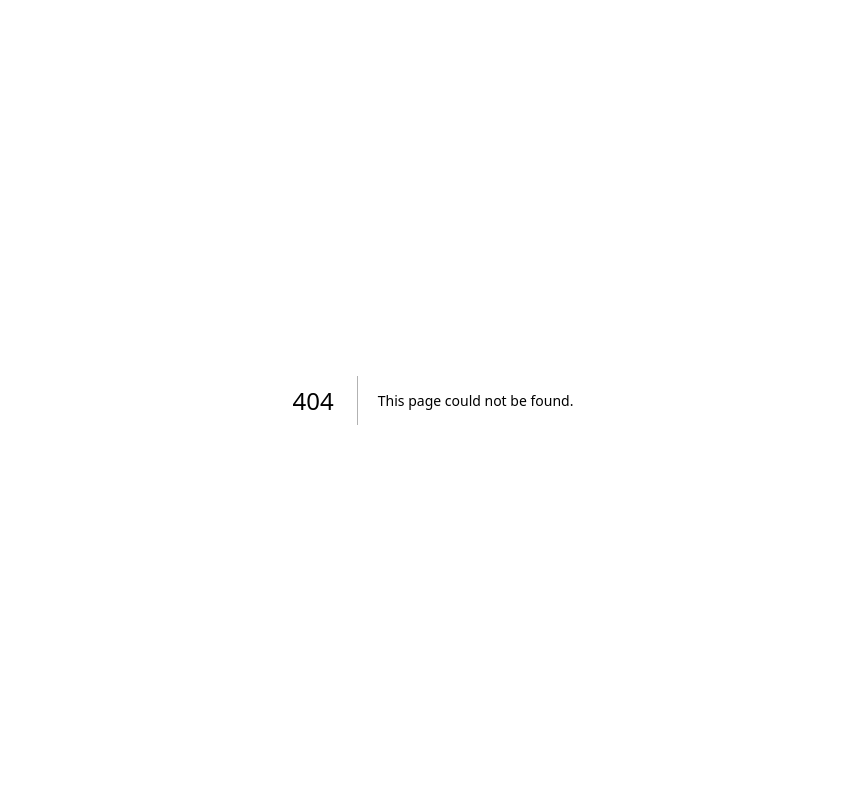
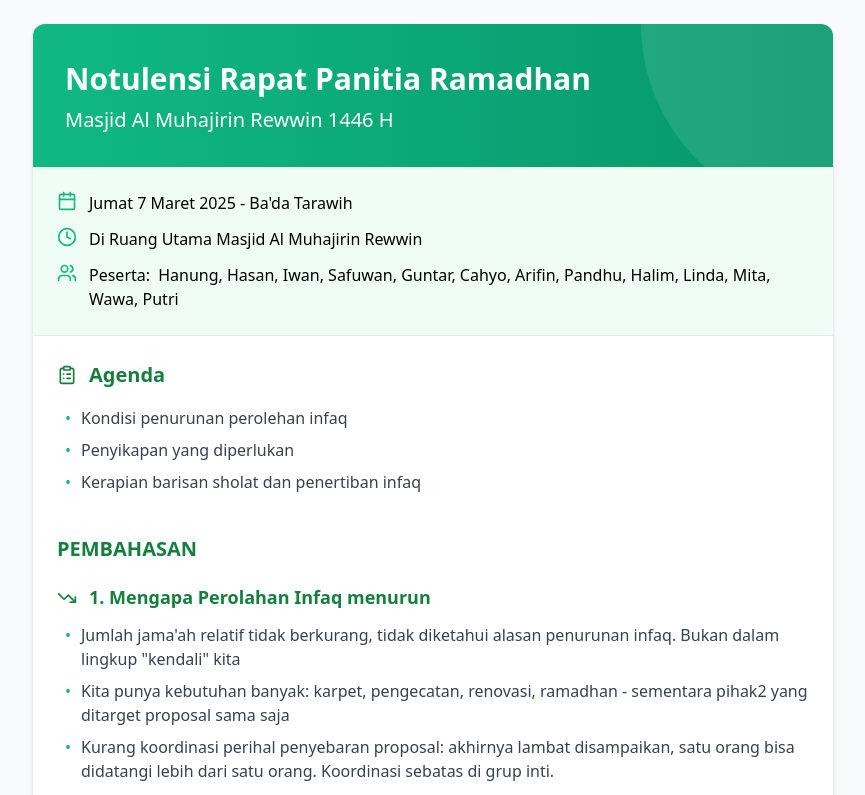
Before and after one commit to guntarion/almuhajirin-amal, a Next.js app: page /notulen/rapat-7-maret in a window 1280 px wide. Before the commit this address had no page. Shown: the top 795 px of the page, without its empty margins (207-1072 px from the left). Built offline with nearby package versions, Linux system fonts and the light colour scheme.

Commit message:
Tambah Notulen Rapat

```diff
--- /dev/null
+++ b/src/app/notulen/rapat-7-maret/page.js
@@ -0,0 +1,7 @@
+// src/app/notulen/rapat-7-maret/page.js
+
+import NotulensiRapat7Maret from '@/components/notulen/7maret/notulen7maret';
+
+export default function Rapat7MaretPage() {
+  return <NotulensiRapat7Maret />;
+}
--- /dev/null
+++ b/src/components/notulen/7maret/notulen7maret.jsx
@@ -0,0 +1,120 @@
+import React from 'react';
+import { Calendar, Clock, Users, ClipboardList, TrendingDown, Target, AlignCenter } from 'lucide-react';
+import styles from '@/components/notulen/7maret/notulen7maret.module.css';
+
+const NotulensiRapat7Maret = () => {
+  return (
+    <div className={styles.container}>
+      <div className={styles.content}>
+        {/* Header with title and decoration */}
+        <div className={styles.header}>
+          <div className={styles.headerDecoration}></div>
+          <h1 className={styles.title}>Notulensi Rapat Panitia Ramadhan</h1>
+          <h2 className={styles.subtitle}>Masjid Al Muhajirin Rewwin 1446 H</h2>
+        </div>
+
+        {/* Meeting details */}
+        <div className={styles.detailsSection}>
+          <div className={styles.detailItem}>
+            <Calendar className={styles.icon} />
+            <span>Jumat 7 Maret 2025 - Ba'da Tarawih</span>
+          </div>
+          <div className={styles.detailItem}>
+            <Clock className={styles.icon} />
+            <span>Di Ruang Utama Masjid Al Muhajirin Rewwin</span>
+          </div>
+          <div className={styles.detailItem}>
+            <Users className={styles.icon} />
+            <div>
+              <span className={styles.label}>Peserta:</span> Hanung, Hasan, Iwan, Safuwan, Guntar, Cahyo, Arifin, Pandhu, Halim, Linda, Mita, Wawa,
+              Putri
+            </div>
+          </div>
+        </div>
+
+        {/* Agenda */}
+        <div className={styles.sectionContainer}>
+          <h3 className={styles.sectionTitle}>
+            <ClipboardList className={styles.sectionIcon} />
+            Agenda
+          </h3>
+          <ul className={styles.bulletList}>
+            <li>Kondisi penurunan perolehan infaq</li>
+            <li>Penyikapan yang diperlukan</li>
+            <li>Kerapian barisan sholat dan penertiban infaq</li>
+          </ul>
+        </div>
+
+        {/* Discussion sections */}
+        <h3 className={styles.mainSectionTitle}>PEMBAHASAN</h3>
+
+        {/* Section 1 */}
+        <div className={styles.discussionSection}>
+          <h4 className={styles.discussionTitle}>
+            <TrendingDown className={styles.sectionIcon} />
+            1. Mengapa Perolahan Infaq menurun
+          </h4>
+          <ul className={styles.bulletList}>
+            <li>Jumlah jama'ah relatif tidak berkurang, tidak diketahui alasan penurunan infaq. Bukan dalam lingkup "kendali" kita</li>
+            <li>Kita punya kebutuhan banyak: karpet, pengecatan, renovasi, ramadhan - sementara pihak2 yang ditarget proposal sama saja</li>
+            <li>
+              Kurang koordinasi perihal penyebaran proposal: akhirnya lambat disampaikan, satu orang bisa didatangi lebih dari satu orang. Koordinasi
+              sebatas di grup inti.
+            </li>
+            <li>Kurang dokumentasi dan publikasi. Terhambat keterbatasan SDM.</li>
+            <li>Peredaran kotak infaq kurang terkoordinir. Perlu waspada "petugas" yang tidak resmi.</li>
+            <li>Jama'ah juga punya saluran QRIS dan brankas infaq yang tidak otomatis terdeteksi sbg pemasukan ramadhan</li>
+          </ul>
+        </div>
+
+        {/* Section 2 */}
+        <div className={styles.discussionSection}>
+          <h4 className={styles.discussionTitle}>
+            <Target className={styles.sectionIcon} />
+            2. Penyikapan
+          </h4>
+          <ul className={styles.bulletList}>
+            <li>
+              Ditentukan 1 koordinator (Safuwan): penyebaran proposal fisik dg surat pengantar, update disampaikan bukan di grup inti tapi grup umum
+            </li>
+            <li>Telah dibuat proposal versi digital, dg dashboard update perolehan, untuk disebarkan ke jama'ah/relasi luar Rewwin</li>
+            <li>
+              Telah dibuat dashboard versi display televisi (almuhajirin-amal.vercel.app/tv), untuk ditampilkan di TV saat jelang maghrib s.d. tarawih
+            </li>
+            <li>
+              Jumlah porsi takjil ifthar harian dikurangi menjadi 150/hari. Pembagian kupon perlu dibatasi/dikontrol. Jika target masih tidak
+              tercapai, pengurangan akan terus dilakukan.
+            </li>
+            <li>Untuk konsumsi sholat malam, masih diusahakan. Prinsipnya sama: disediakan jika ada dananya.</li>
+            <li>Konsumsi petugas takjil dan tadarus berikut khatamannya, alhamdulillah tercukupi.</li>
+            <li>Perlu diusahakan pengajuan partisipasi takjil di rumah makan sekitar Rewwin</li>
+          </ul>
+        </div>
+
+        {/* Section 3 */}
+        <div className={styles.discussionSection}>
+          <h4 className={styles.discussionTitle}>
+            <AlignCenter className={styles.sectionIcon} />
+            3. Kerapian barisan sholat dan penertiban pengedaran kotak infaq
+          </h4>
+          <ul className={styles.bulletList}>
+            <li>
+              Perlu ada petugas khusus untuk mengedarkan dan mengontrol peredaran kotak infaq, baik dari jama'ah putra dan utamanya juga di jama'ah
+              putri
+            </li>
+            <li>Kotak infaq juga diedarkan di saat shubuh, untuk pengumpulan/penghitungan bisa ditunda hingga sekretariat (Pak Kirman) tersedia</li>
+            <li>Agar pengedaran kotak infaq lancar, maka barisan/shaf perlu dirapikan, baik untuk jama'ah putra dan terutama jama'ah putri</li>
+            <li>Perlu ada petugas putra dan putri khusus, dengan atribut keplek, untuk petugas bersangkutan di jama'ah putra maupun putri</li>
+          </ul>
+        </div>
+
+        {/* Footer */}
+        <div className={styles.footer}>
+          <p>Masjid Al Muhajirin Rewwin &copy; 2025</p>
+        </div>
+      </div>
+    </div>
+  );
+};
+
+export default NotulensiRapat7Maret;
--- /dev/null
+++ b/src/components/notulen/7maret/notulen7maret.module.css
@@ -0,0 +1,183 @@
+/* src/components/notulen/7maret/notulen7maret.module.css */
+/* CSS Module for Notulensi Rapat component */
+
+.container {
+  animation: fadeIn 0.5s ease-out;
+  min-height: 100vh;
+  padding: 1.5rem;
+  background-color: #f8fafc;
+  font-family: system-ui, -apple-system, sans-serif;
+  display: flex;
+  justify-content: center;
+  align-items: flex-start;
+}
+
+.content {
+  max-width: 800px;
+  width: 100%;
+  background-color: white;
+  border-radius: 12px;
+  overflow: hidden;
+  box-shadow: 0 4px 6px rgba(0, 0, 0, 0.05), 0 1px 3px rgba(0, 0, 0, 0.1);
+}
+
+.header {
+  position: relative;
+  overflow: hidden;
+  background: linear-gradient(to right, #10b981, #059669);
+  padding: 2rem;
+  color: white;
+}
+
+.headerDecoration {
+  position: absolute;
+  top: 0;
+  right: 0;
+  width: 12rem;
+  height: 12rem;
+  background: white;
+  opacity: 0.1;
+  border-bottom-left-radius: 100%;
+}
+
+.title {
+  font-size: 1.875rem;
+  font-weight: 700;
+  margin-bottom: 0.25rem;
+}
+
+.subtitle {
+  font-size: 1.25rem;
+  font-weight: 400;
+}
+
+.detailsSection {
+  padding: 1.5rem;
+  background-color: #f0fdf4;
+}
+
+.detailItem {
+  display: flex;
+  align-items: flex-start;
+  margin-bottom: 0.75rem;
+}
+
+.detailItem:last-child {
+  margin-bottom: 0;
+}
+
+.icon {
+  width: 1.25rem;
+  height: 1.25rem;
+  margin-right: 0.75rem;
+  color: #10b981;
+  flex-shrink: 0;
+}
+
+.label {
+  font-weight: 500;
+  margin-right: 0.25rem;
+}
+
+.sectionContainer {
+  padding: 1.5rem;
+  border-top: 1px solid #e2e8f0;
+}
+
+.sectionTitle {
+  display: flex;
+  align-items: center;
+  font-size: 1.25rem;
+  font-weight: 700;
+  color: #15803d;
+  margin-bottom: 1rem;
+}
+
+.mainSectionTitle {
+  padding: 0 1.5rem;
+  font-size: 1.25rem;
+  font-weight: 700;
+  color: #15803d;
+  margin-top: 1rem;
+  margin-bottom: 0.5rem;
+}
+
+.sectionIcon {
+  width: 1.25rem;
+  height: 1.25rem;
+  margin-right: 0.75rem;
+  color: #15803d;
+}
+
+.discussionSection {
+  padding: 0.75rem 1.5rem 1.5rem;
+}
+
+.discussionTitle {
+  display: flex;
+  align-items: center;
+  font-size: 1.125rem;
+  font-weight: 600;
+  color: #15803d;
+  margin-bottom: 0.75rem;
+}
+
+.bulletList {
+  list-style-type: none;
+  padding-left: 0;
+}
+
+.bulletList li {
+  position: relative;
+  padding-left: 1.5rem;
+  margin-bottom: 0.5rem;
+  color: #374151;
+}
+
+.bulletList li:last-child {
+  margin-bottom: 0;
+}
+
+.bulletList li::before {
+  content: '•';
+  position: absolute;
+  left: 0.5rem;
+  color: #10b981;
+}
+
+.footer {
+  padding: 1rem;
+  background-color: #10b981;
+  color: white;
+  text-align: center;
+  font-size: 0.875rem;
+}
+
+@keyframes fadeIn {
+  from {
+    opacity: 0;
+    transform: translateY(10px);
+  }
+  to {
+    opacity: 1;
+    transform: translateY(0);
+  }
+}
+
+@media (max-width: 640px) {
+  .container {
+    padding: 0.75rem;
+  }
+
+  .header {
+    padding: 1.5rem;
+  }
+
+  .title {
+    font-size: 1.5rem;
+  }
+
+  .subtitle {
+    font-size: 1.125rem;
+  }
+}
```
